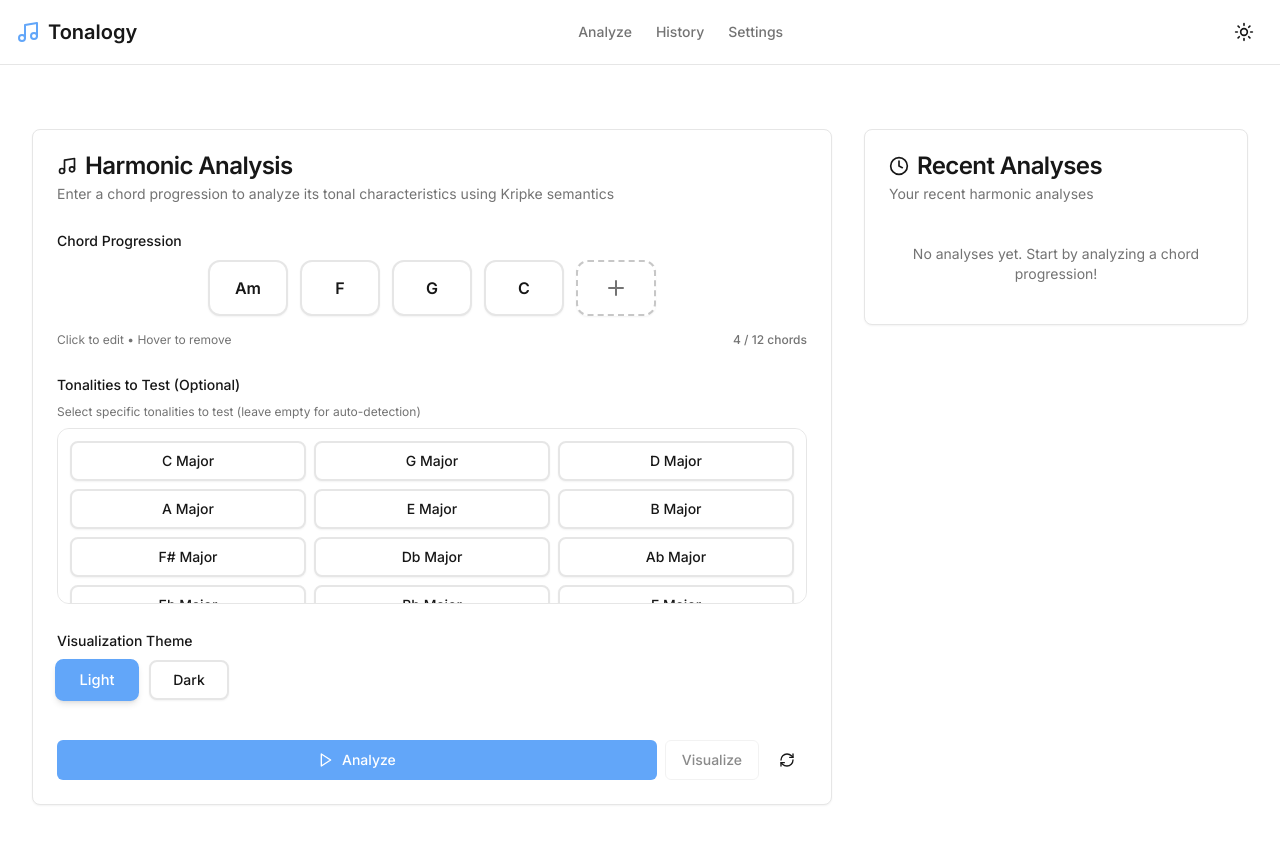
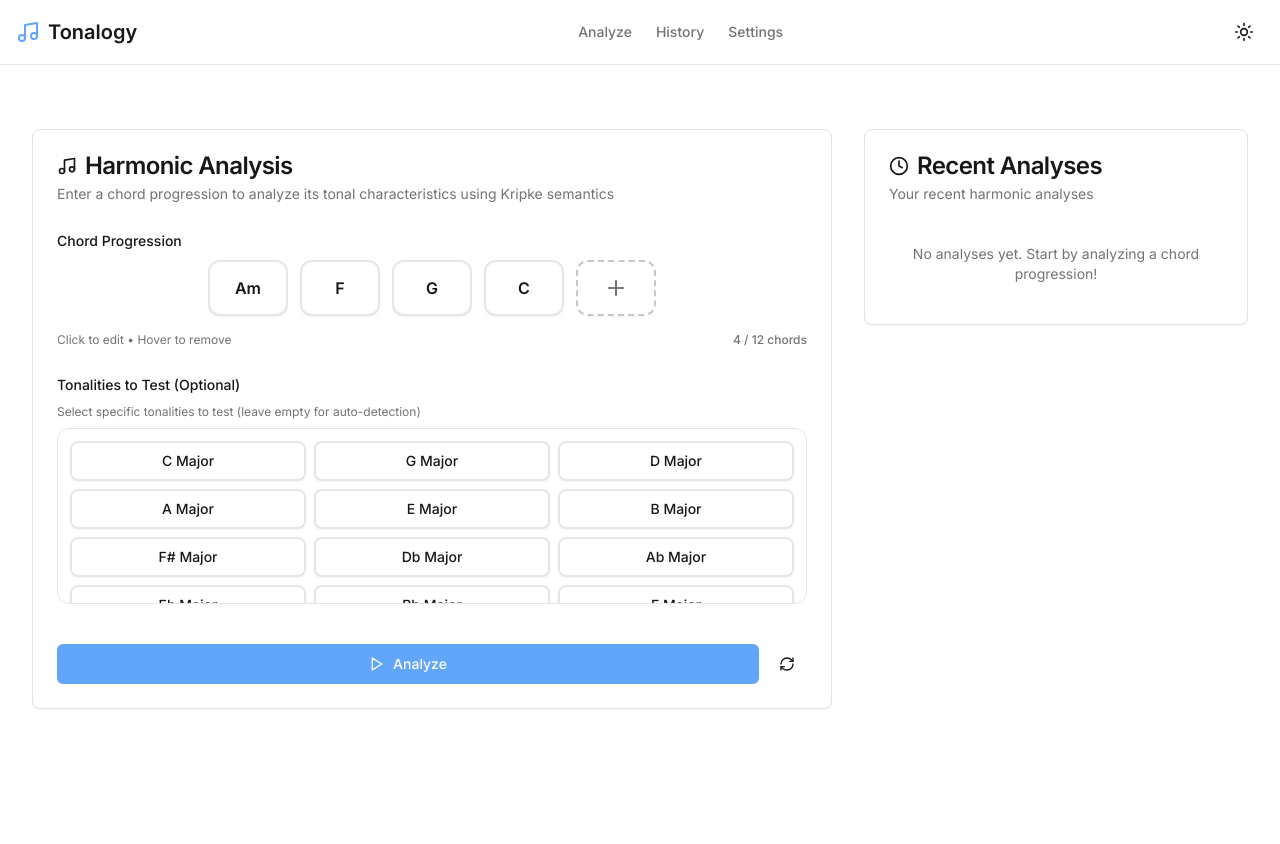
Before and after one commit to joabemorais/tonalogy-interface, a Next.js app: page / in a window 1280 px wide. Shown: the top 844 px of the page. After the commit the page ends 800 px from the top, so only its background shows below. Built offline with nearby package versions, Linux system fonts and the light colour scheme.

Commit message:
refactor: update harmonic analyzer for separated analysis and visualization flow

```diff
--- a/components/harmonic-analyzer.tsx
+++ b/components/harmonic-analyzer.tsx
@@ -2,14 +2,14 @@
 
 import React, { useState } from 'react'
 import { useMutation } from '@tanstack/react-query'
-import { Music, Play, Download, RefreshCw } from 'lucide-react'
+import { Music, Play, Download, RefreshCw, Eye } from 'lucide-react'
 import { Card, CardContent, CardDescription, CardHeader, CardTitle } from '@/components/ui/card'
 import { Button } from '@/components/ui/button'
 import { VisualChordInput } from '@/components/visual-chord-input'
 import { TonalitySelector } from '@/components/tonality-selector'
-import { ThemeSelector } from '@/components/theme-selector'
 import { AnalysisResults } from '@/components/analysis-results'
-import { VisualizationDisplay } from '@/components/visualization-display'
+import { VisualizationMode } from '@/components/visualization-mode'
+import { MultiThemeVisualizationDisplay } from '@/components/multi-theme-visualization-display'
 import { useAnalysisStore, useHistoryStore, useSettingsStore } from '@/stores'
 import { apiClient } from '@/lib/api-client'
 import { validateChords, downloadBlob, blobToBase64, normalizeChordsForAPI } from '@/lib/utils'
@@ -18,10 +18,10 @@ import { ProgressionAnalysisRequest, ProgressionAnalysisResponse } from '@/types
 export function HarmonicAnalyzer() {
   const [chords, setChords] = useState<string[]>(['Am', 'F', 'G', 'C'])
   const [tonalities, setTonalities] = useState<string[]>([])
-  const [theme, setTheme] = useState<'light' | 'dark'>('light')
+  const [isGeneratingVisualization, setIsGeneratingVisualization] = useState(false)
 
   const { language } = useSettingsStore()
-  const { setLoading, setResult, setError, setVisualization, result, error, isLoading, visualization } = useAnalysisStore()
+  const { setLoading, setResult, setError, setVisualizationError, setVisualization, result, error, isLoading, visualizations } = useAnalysisStore()
   const { addToHistory } = useHistoryStore()
 
   // Analysis mutation
@@ -52,19 +52,33 @@ export function HarmonicAnalyzer() {
     }
   })
 
-  // Visualization mutation
-  const visualizationMutation = useMutation({
-    mutationFn: async (request: ProgressionAnalysisRequest): Promise<string> => {
+  // Generate visualization for specific theme
+  const generateVisualization = async (theme: 'light' | 'dark') => {
+    const validation = validateChords(chords)
+
+    if (!validation.allValid) {
+      setVisualizationError('Please fix invalid chords before generating visualization')
+      return
+    }
+
+    const request: ProgressionAnalysisRequest = {
+      chords: normalizeChordsForAPI(validation.validChords),
+      tonalities_to_test: tonalities,
+      theme
+    }
+
+    try {
       const blob = await apiClient.visualizeProgression(request, language)
-      return blobToBase64(blob)
-    },
-    onSuccess: (base64) => {
-      setVisualization(base64)
-    },
-    onError: (error: any) => {
-      setError(error.message || 'Visualization failed')
+      const base64 = await blobToBase64(blob)
+      setVisualization(theme, base64)
+      // Clear any previous visualization errors on success
+      if (error && error.includes('visualization')) {
+        setVisualizationError(null)
+      }
+    } catch (error: any) {
+      setVisualizationError(error.message || `Failed to generate ${theme} visualization`)
     }
-  })
+  }
 
   const handleAnalyze = () => {
     const validation = validateChords(chords)
@@ -77,45 +91,76 @@ export function HarmonicAnalyzer() {
     const request: ProgressionAnalysisRequest = {
       chords: normalizeChordsForAPI(validation.validChords),
       tonalities_to_test: tonalities,
-      theme
+      theme: 'light' // Default theme for analysis, visualization is separate
     }
 
     analysisMutation.mutate(request)
   }
 
-  const handleVisualize = () => {
+  const handleGenerateBoth = async () => {
     if (!result?.is_tonal_progression) {
-      setError('Cannot visualize non-tonal progression')
+      setVisualizationError('Cannot visualize non-tonal progression')
       return
     }
 
-    const validation = validateChords(chords)
+    setIsGeneratingVisualization(true)
+    setVisualizationError(null)
 
-    if (!validation.allValid) {
-      setError('Please fix invalid chords before visualizing')
+    try {
+      // Generate both themes in parallel
+      await Promise.all([
+        generateVisualization('light'),
+        generateVisualization('dark')
+      ])
+    } finally {
+      setIsGeneratingVisualization(false)
+    }
+  }
+
+  const handleGenerateLight = async () => {
+    if (!result?.is_tonal_progression) {
+      setVisualizationError('Cannot visualize non-tonal progression')
       return
     }
 
-    const request: ProgressionAnalysisRequest = {
-      chords: normalizeChordsForAPI(validation.validChords),
-      tonalities_to_test: tonalities,
-      theme
+    setIsGeneratingVisualization(true)
+    setVisualizationError(null)
+
+    try {
+      await generateVisualization('light')
+    } finally {
+      setIsGeneratingVisualization(false)
+    }
+  }
+
+  const handleGenerateDark = async () => {
+    if (!result?.is_tonal_progression) {
+      setVisualizationError('Cannot visualize non-tonal progression')
+      return
     }
 
-    visualizationMutation.mutate(request)
+    setIsGeneratingVisualization(true)
+    setVisualizationError(null)
+
+    try {
+      await generateVisualization('dark')
+    } finally {
+      setIsGeneratingVisualization(false)
+    }
   }
 
   const handleDownload = async () => {
-    if (!visualization) return
+    const currentVisualization = visualizations.light || visualizations.dark
+    if (!currentVisualization) return
 
     try {
-      const response = await fetch(visualization)
+      const response = await fetch(currentVisualization)
       const blob = await response.blob()
       const normalizedChords = normalizeChordsForAPI(chords)
       const filename = `tonalogy-${normalizedChords.join('_')}-${Date.now()}.png`
       downloadBlob(blob, filename)
     } catch (error) {
-      setError('Failed to download visualization')
+      setVisualizationError('Failed to download visualization')
     }
   }
 
@@ -124,8 +169,11 @@ export function HarmonicAnalyzer() {
     setTonalities([])
     setResult(null)
     setError(null)
-    setVisualization(null)
+    setVisualization('light', null)
+    setVisualization('dark', null)
   }
+
+  const hasAnyVisualization = !!(visualizations.light || visualizations.dark)
 
   return (
     <div className="space-y-6">
@@ -161,16 +209,6 @@ export function HarmonicAnalyzer() {
             />
           </div>
 
-          {/* Theme Selection */}
-          <div className="space-y-2">
-            <label className="text-sm font-medium">Visualization Theme</label>
-            <ThemeSelector
-              selected={theme}
-              onChange={setTheme}
-              disabled={isLoading}
-            />
-          </div>
-
           {/* Action Buttons */}
           <div className="flex gap-2 pt-4">
             <Button
@@ -186,19 +224,7 @@ export function HarmonicAnalyzer() {
               Analyze
             </Button>
 
-            <Button
-              onClick={handleVisualize}
-              disabled={!result?.is_tonal_progression || visualizationMutation.isPending}
-              variant="outline"
-            >
-              {visualizationMutation.isPending ? (
-                <RefreshCw className="h-4 w-4 animate-spin mr-2" />
-              ) : (
-                'Visualize'
-              )}
-            </Button>
-
-            {visualization && (
+            {hasAnyVisualization && (
               <Button
                 onClick={handleDownload}
                 variant="outline"
@@ -227,12 +253,33 @@ export function HarmonicAnalyzer() {
         />
       )}
 
-      {/* Visualization Section */}
-      {visualization && (
-        <VisualizationDisplay
-          imageData={visualization}
-          theme={theme}
-        />
+      {/* Visualization Generation Section */}
+      {result?.is_tonal_progression && (
+        <Card>
+          <CardHeader>
+            <CardTitle className="flex items-center gap-2">
+              <Eye className="h-5 w-5" />
+              Generate Diagram
+            </CardTitle>
+            <CardDescription>
+              Create visual diagrams showing tonal paths and modulations
+            </CardDescription>
+          </CardHeader>
+          <CardContent>
+            <VisualizationMode
+              onGenerateBoth={handleGenerateBoth}
+              onGenerateLight={handleGenerateLight}
+              onGenerateDark={handleGenerateDark}
+              isLoading={isGeneratingVisualization}
+              disabled={!result?.is_tonal_progression}
+            />
+          </CardContent>
+        </Card>
+      )}
+
+      {/* Visualization Display Section */}
+      {hasAnyVisualization && (
+        <MultiThemeVisualizationDisplay visualizations={visualizations} />
       )}
     </div>
   )
```
